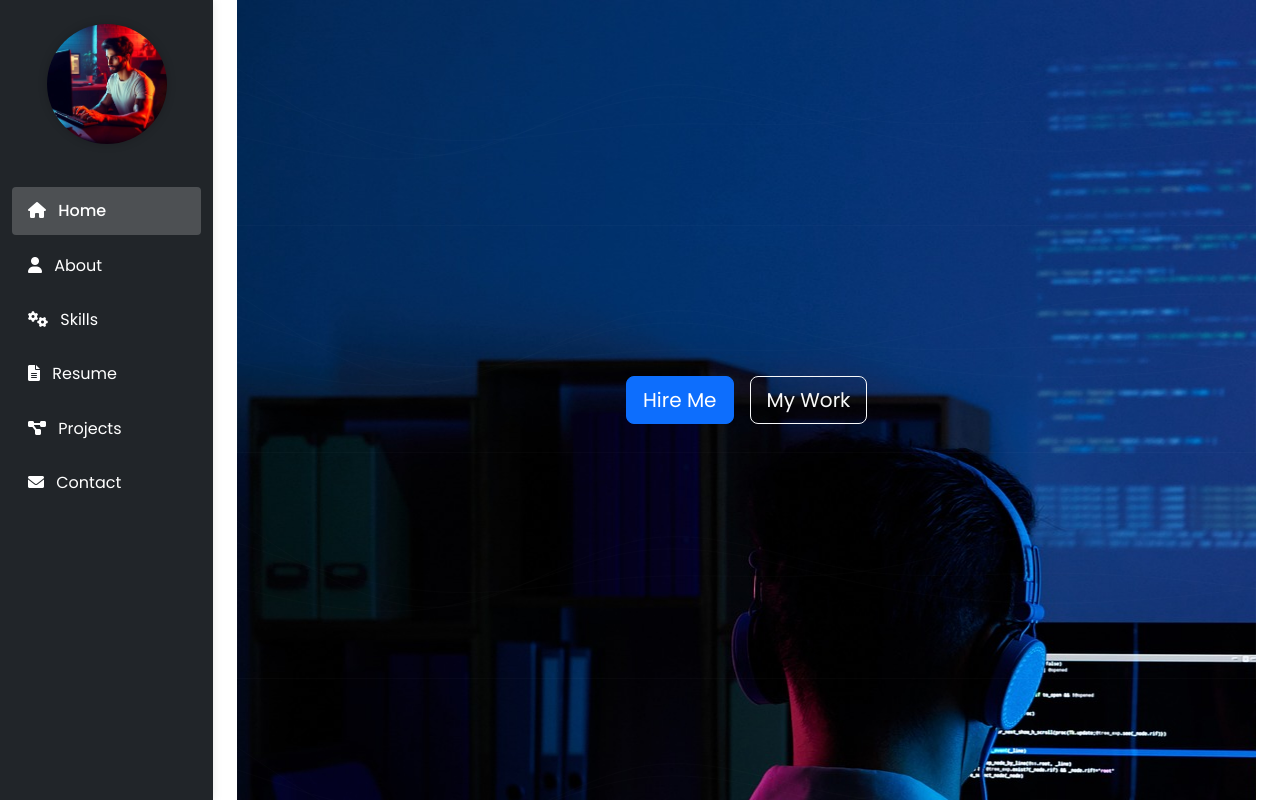
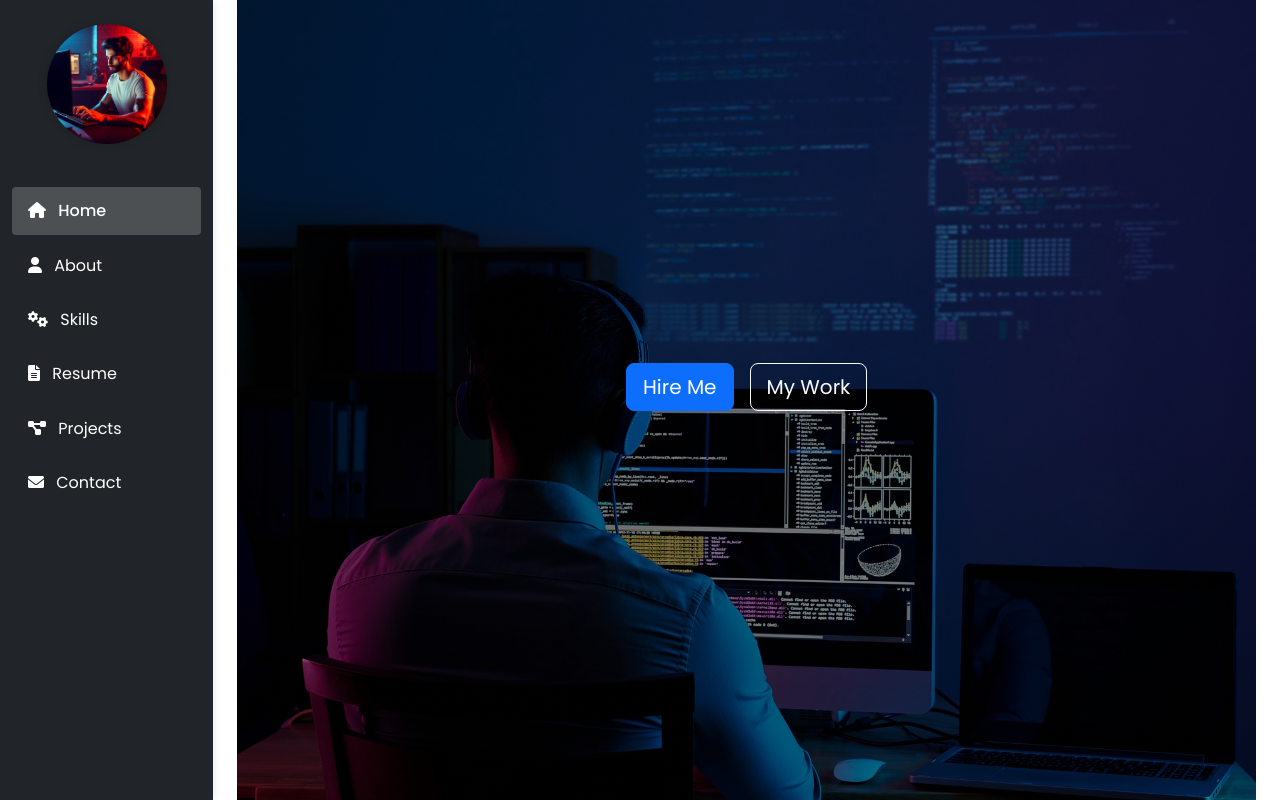
Before and after one commit to zabih1/portfolio_project, a Django app: page / in a window 1280 px wide. Run offline with Django 5.2, Linux system fonts and the light colour scheme.

Commit message:
improving the hero seciont

```diff
--- a/static/css/style.css
+++ b/static/css/style.css
@@ -69,28 +69,41 @@ a {
 
 /* ================= HERO SECTION ================= */
 .hero-section {
+    position: relative;
     height: 100vh;
     display: flex;
     align-items: center;
     justify-content: center;
-    /* background: linear-gradient(135deg, var(--primary-color), #3a0ca3); */
     color: white;
-    position: relative;
     overflow: hidden;
-    background:  url('../images/background.jpg');
+    /* Combine a dark overlay with the background image */
+    background: url('../images/background.jpg') no-repeat center center/cover;
 }
 
-.hero-section::before {
-    content: '';
+/* Semi-transparent overlay for better contrast */
+.hero-section .overlay {
     position: absolute;
     top: 0;
     left: 0;
     width: 100%;
     height: 100%;
-    background: url('../images/pattern.svg');
-    opacity: 0.1;
+    background: linear-gradient(135deg, rgba(0, 0, 0, 0.5), rgba(0, 0, 0, 0.5));
+    z-index: 1;
 }
 
+/* Ensure the content sits above the overlay */
+.hero-section .content-wrapper {
+    position: relative;
+    z-index: 2;
+}
+
+/* Add text-shadow to make the headings and paragraph stand out */
+.hero-section h1,
+.hero-section p {
+    text-shadow: 2px 2px 8px rgba(0, 0, 0, 0.7);
+}
+
+/* Fade-in animation remains for dynamic entry */
 .fade-in {
     animation: fadeIn 1.5s ease-in-out;
 }
@@ -106,10 +119,27 @@ a {
     }
 }
 
-.hero-section .btn {
-    z-index: 1000; /* Ensure buttons are above any overlays */
+/* Optional: Style for the scroll indicator */
+.scroll-indicator {
+    display: inline-block;
+    margin-top: 20px;
+    font-size: 2rem;
+    color: white;
+    animation: bounce 2s infinite;
+    text-decoration: none;
 }
 
+@keyframes bounce {
+    0%, 20%, 50%, 80%, 100% {
+        transform: translateY(0);
+    }
+    40% {
+        transform: translateY(10px);
+    }
+    60% {
+        transform: translateY(5px);
+    }
+}
 /* ================= ABOUT SECTION ================= */
 .profile-image {
     width: 250px;
--- a/templates/about.html
+++ b/templates/about.html
@@ -3,6 +3,7 @@
 
 {% block content %}
 <section id="about" class="py-5 bg-light">
+
     <div class="container">
         <h2 class="text-center mb-5">About Me</h2>
 
--- a/templates/home.html
+++ b/templates/home.html
@@ -1,17 +1,19 @@
-<!-- home.html -->
-
 {% extends 'base.html' %}
 
 {% block content %}
 <!-- Hero Section -->
 <section id="home" class="hero-section">
-    <div class="container text-center">
+    <div class="overlay"></div>
+    <div class="container text-center content-wrapper">
         <h1 class="display-4 fw-bold mb-4 fade-in">{{ profile.name }}</h1>
         <p class="lead mb-5 fade-in">{{ profile.title }}</p>
         <div class="d-flex justify-content-center mb-5 fade-in">
             <a href="{% url 'contact' %}" class="btn btn-primary btn-lg me-3">Hire Me</a>
             <a href="{% url 'projects' %}" class="btn btn-outline-light btn-lg">My Work</a>
         </div>
+        <a href="#about" class="scroll-indicator fade-in">
+            <i class="bi bi-chevron-down"></i>
+        </a>
     </div>
 </section>
 {% endblock %}
```
Also changed, not shown: media/project_images/software-developer-6521720_1920.jpg (added).
